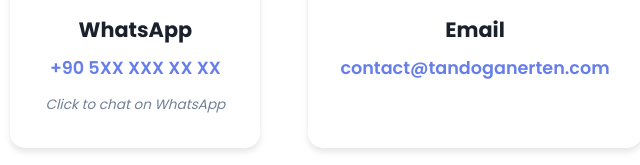
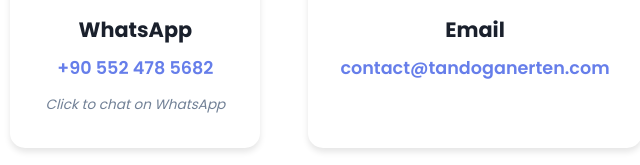
Before and after one commit to TandoganErten/my_portfoilo, a plain HTML site: page index.html in a window 1280 px wide. Shown: the part 3949-4114 px from the top of the page, 314-954 px from the left. Drawn offline with Linux system fonts and the light colour scheme.

Commit message:
Update WhatsApp contact link in the Contact section

```diff
--- a/index.html
+++ b/index.html
@@ -337,7 +337,7 @@
                     </div>
                     <div>
                         <h3>WhatsApp</h3>
-                        <p><a href="https://wa.me/905XXXXXXXXX" target="_blank" rel="noopener noreferrer">+90 5XX XXX XX XX</a></p>
+                        <p><a href="https://wa.me/905524785682" target="_blank" rel="noopener noreferrer">+90 552 478 5682</a></p>
                         <span class="contact-note">Click to chat on WhatsApp</span>
                     </div>
                 </div>
```
